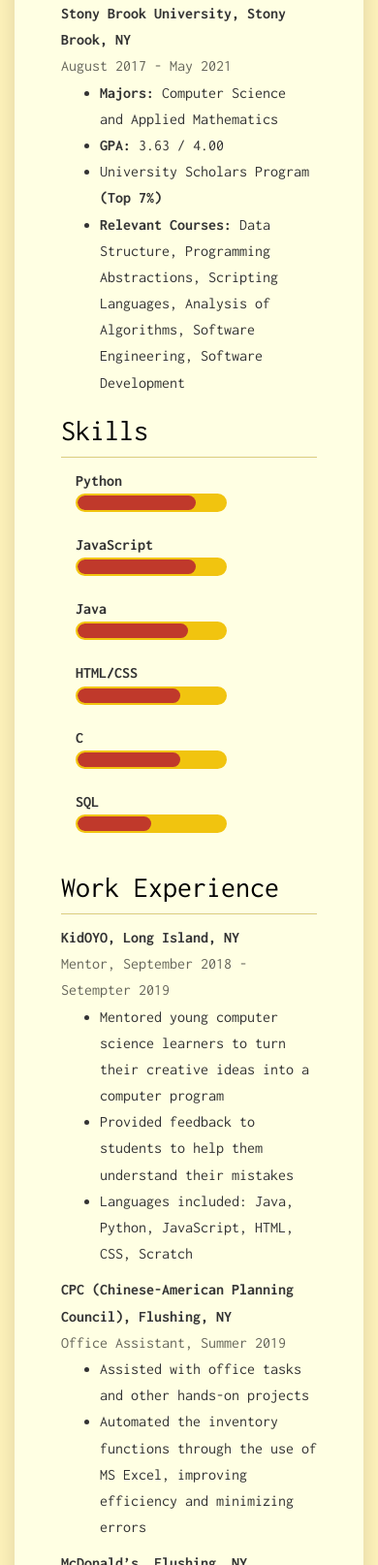
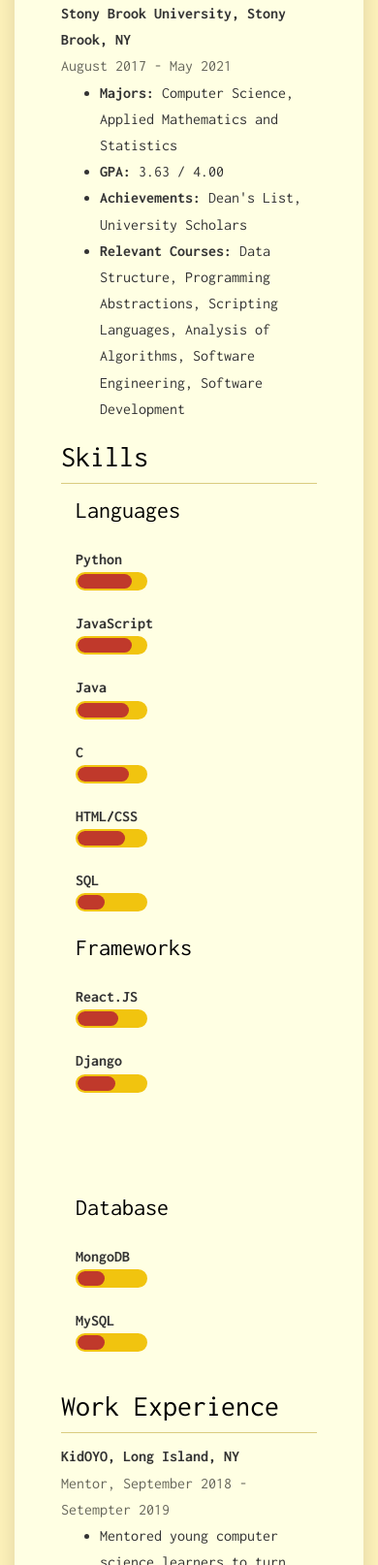
Before and after one commit to henryli12/henryli12.github.io, a plain HTML site: page pages/resume.html in a window 390 px wide. Shown: the part 374-1988 px from the top of the page at 97% size. Drawn offline with Linux system fonts and the light colour scheme; files whose address does not match are found by name.

Commit message:
modified resume, and other fixes

```diff
--- a/css/pro-bars.css
+++ b/css/pro-bars.css
@@ -5,7 +5,7 @@
 		-moz-box-sizing: content-box;
 		-webkit-box-sizing: content-box;
 		box-sizing: content-box;
-		width: 65%;
+		width: 30%;
 		height: 15px;
 		margin: 0 0 20px 0;
 		border: 2px solid #222;
--- a/css/style.css
+++ b/css/style.css
@@ -303,6 +303,7 @@ h1, h2, h3, h4, h5, h6, figure {
 .fh5co-cover .display-tc {
   display: table-cell !important;
   vertical-align: middle;
+  margin: auto;
 }
 #fh5co-header .display-tc h1, #fh5co-header .display-tc h2,
 .fh5co-cover .display-tc h1,
--- a/js/main.js
+++ b/js/main.js
@@ -110,6 +110,7 @@
 			$('.js-fullheight').css('height', $(window).height());
 			$(window).resize(function(){
 				$('.js-fullheight').css('height', $(window).height());
+				$('.js-fullheight').css('width', $(window).width());
 			});
 		}
 
@@ -150,7 +151,7 @@
 
 			}
 
-		} , { offset: '85%' } );
+		} , { offset: '100%' } );
 	};
 
 
--- a/pages/resume.html
+++ b/pages/resume.html
@@ -88,17 +88,20 @@
 						<span>Stony Brook University, Stony Brook, NY</span>
 						<p class="date_p">August 2017 - May 2021</p>
 						<ul>
-							<li><strong>Majors:</strong> Computer Science and Applied Mathematics</li>
+							<li><strong>Majors:</strong> Computer Science, Applied Mathematics and Statistics</li>
 							<li><strong>GPA:</strong> 3.63 / 4.00</li>
-							<li>University Scholars Program <strong>(Top 7%)</strong></li>
+							<li><strong>Achievements:</strong> Dean's List, University Scholars</li>
 							<li><strong>Relevant Courses:</strong> Data Structure, Programming Abstractions, Scripting Languages,
 								Analysis of Algorithms, Software Engineering, Software Development</li>
 						</ul>
 						<h2>Skills</h2>
 						<hr>
+						<div class="row">
+							<div class="col-md-6">
 								<div class="container">
 									<div class="skill-inner">
 									<div class="skill-progress-bar">
+										<h3>Languages</h3>
 										<span>Python</span>
 										<div class="pro-bar-container color-sun-flower">
 											<div class="pro-bar bar-80 color-pomegranate"></div>
@@ -111,21 +114,51 @@
 										<div class="pro-bar-container color-sun-flower">
 											<div class="pro-bar bar-75 color-pomegranate"></div>
 										</div>
+										<span>C</span>
+										<div class="pro-bar-container color-sun-flower">
+											<div class="pro-bar bar-75 color-pomegranate"></div>
+										</div>
 										<span>HTML/CSS</span>
-								<div class="pro-bar-container color-sun-flower">
-									<div class="pro-bar bar-70 color-pomegranate"></div>
-								</div>
-								<span>C</span>
 										<div class="pro-bar-container color-sun-flower">
 											<div class="pro-bar bar-70 color-pomegranate"></div>
 										</div>
 										<span>SQL</span>
 										<div class="pro-bar-container color-sun-flower">
-									<div class="pro-bar bar-50 color-pomegranate"></div>
+											<div class="pro-bar bar-40 color-pomegranate"></div>
 										</div>
 										</div>
 									</div>
 								</div>
+							</div>
+							<div class="col-md-6">
+								<div class="container">
+									<div class="skill-inner">
+									<div class="skill-progress-bar">
+										<h3>Frameworks</h3>
+										<span>React.JS</span>
+										<div class="pro-bar-container color-sun-flower">
+											<div class="pro-bar bar-60 color-pomegranate"></div>
+										</div>
+										<span>Django</span>
+										<div class="pro-bar-container color-sun-flower">
+											<div class="pro-bar bar-55 color-pomegranate"></div>
+										</div>
+										<br><br><br>
+										<h3>Database</h3>
+										<span>MongoDB</span>
+										<div class="pro-bar-container color-sun-flower">
+											<div class="pro-bar bar-40 color-pomegranate"></div>
+										</div>
+										<span>MySQL</span>
+										<div class="pro-bar-container color-sun-flower">
+											<div class="pro-bar bar-40 color-pomegranate"></div>
+										</div>
+										</div>
+									</div>
+								</div>
+							</div>
+						</div>
+
                         <h2>Work Experience</h2>
 						<hr>
 						<span>KidOYO, Long Island, NY</span>
@@ -158,9 +191,9 @@
         <div class="col-md-12 text-center">
             <p>
                 <ul class="fh5co-social-icons">
-                    <li><a href="https://www.linkedin.com/in/henryli12"><img class="icon" src="../images/linkedin.png" alt="LinkedIn Icon"></a></li>
-                    <li><a href="https://twitter.com/HenryLi22316381"><img class="icon" src="../images/twitter.png" alt="Twitter Icon"></a></li>
-                    <li><a href="https://github.com/henryli12"><img class="icon" src="../images/github.png" alt="Github Icon"></i></a></li>
+                    <li><a href="https://www.linkedin.com/in/henryli12" target="_blank"><img class="icon" src="../images/linkedin.png" alt="LinkedIn Icon"></a></li>
+                    <li><a href="https://twitter.com/HenryLi22316381" target="_blank"><img class="icon" src="../images/twitter.png" alt="Twitter Icon"></a></li>
+                    <li><a href="https://github.com/henryli12" target="_blank"><img class="icon" src="../images/github.png" alt="Github Icon"></i></a></li>
                 </ul>
             </p>
         </div>
```
Also changed, not shown: index.html (+6 -8 lines), pages/about.html (+3 -3 lines), pages/extracurricular.html (+3 -3 lines), pages/project.html (+5 -5 lines), 2 other files. Lines whose indentation alone changed are shown as unchanged.
